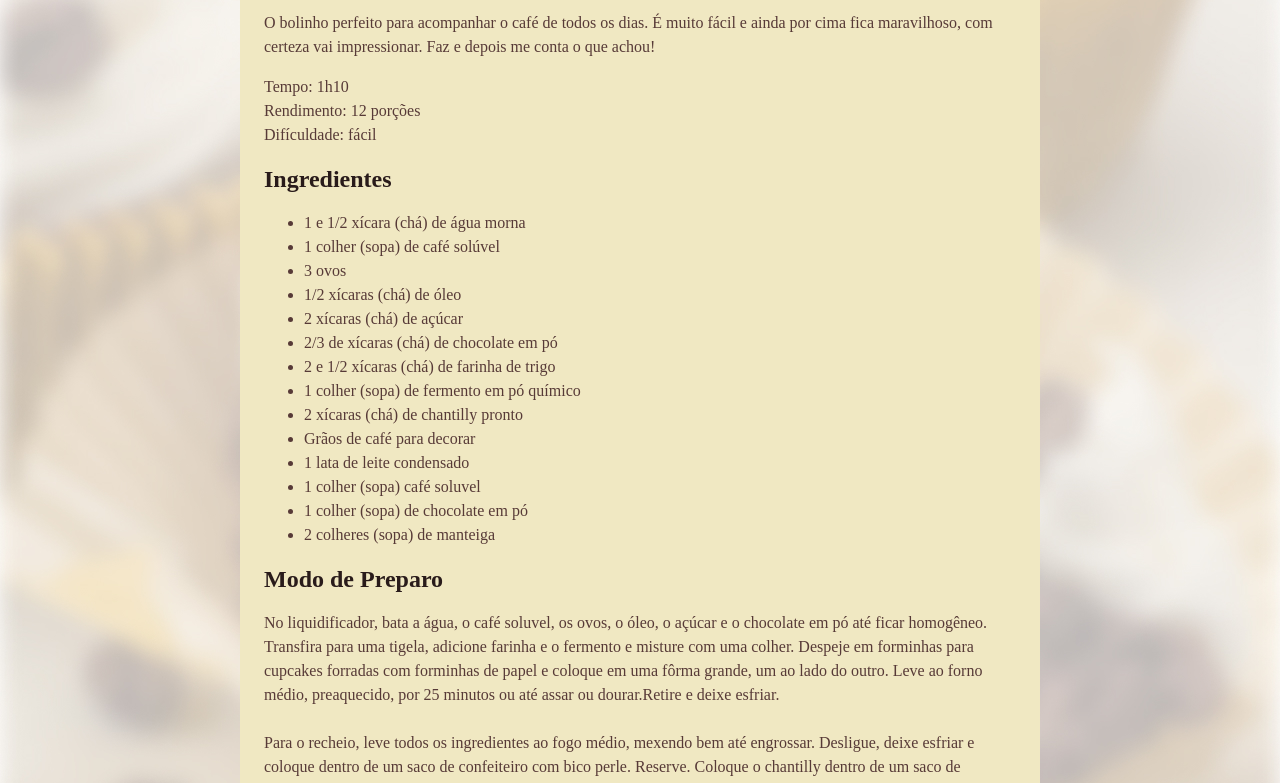
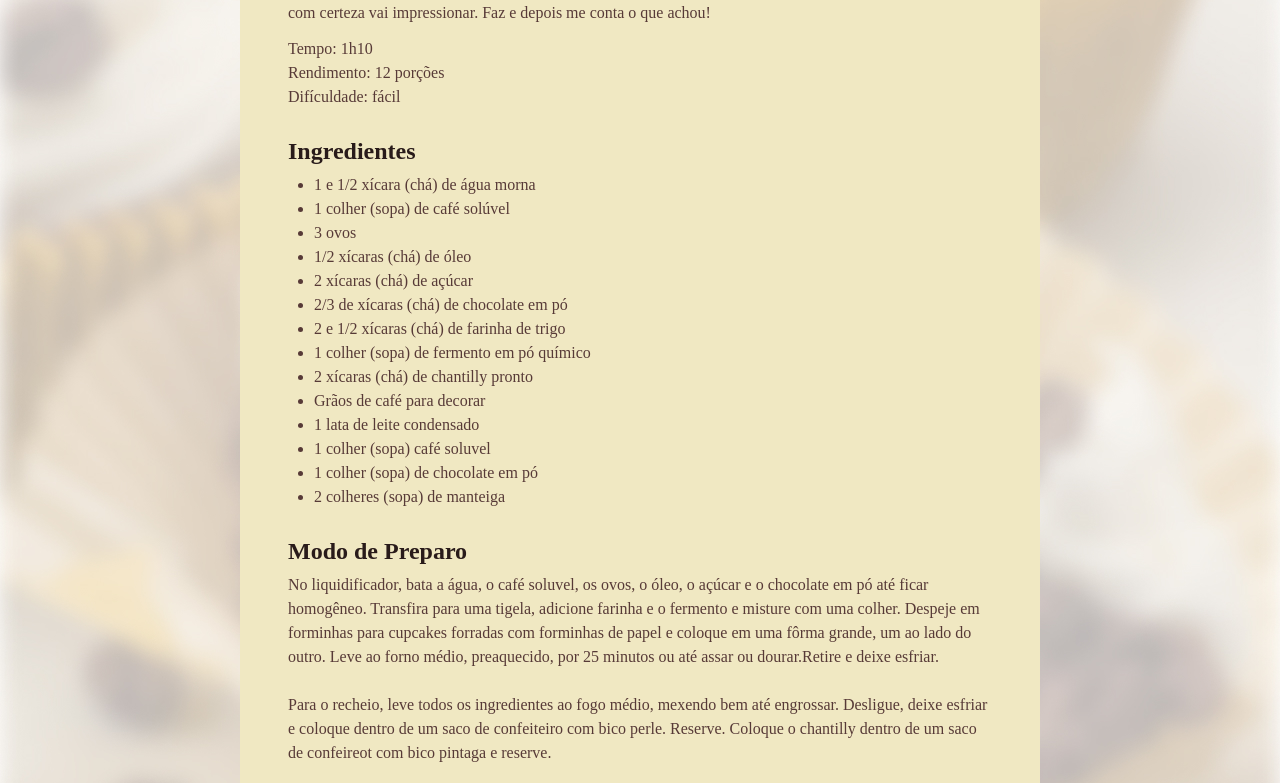
Before and after one commit to gui93araujo/PaginaReceita, a plain HTML site: page index.html in a window 1280 px wide. Shown: the part 590-1373 px from the top of the page. Drawn offline with Linux system fonts and the light colour scheme; a web font is replaced by a local one.

Commit message:
ajustando os espaços

```diff
--- a/style.css
+++ b/style.css
@@ -1,3 +1,8 @@
+* {
+    margin: 0;
+    padding: 0;
+}
+
 :root {
     font-family: "Alice", serif;
     line-height: 150%;
@@ -22,6 +27,18 @@ img {
     border-radius: 16px;
 }
 
+main {
+    padding: 24px;
+}
+
+section + section {
+    margin-top: 24px;
+}
+
+#about p + p {
+    margin-top: 12px;
+}
+
 h1{
     line-height: 140%;
     font-size: 40px;
@@ -33,4 +50,10 @@ h2{
 
 h1, h2{
     color: #291B1A;
+    margin-bottom: 4px;
+    line-height: 150%;
 }
+
+ul{
+    padding-left: 26px;
+}
```
